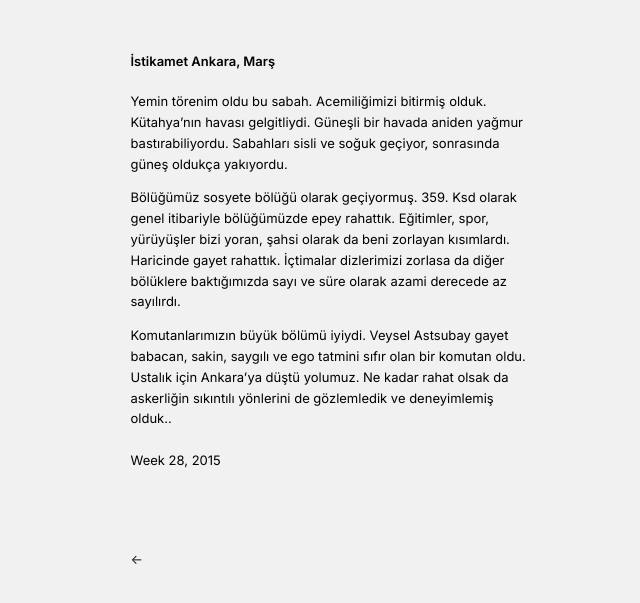
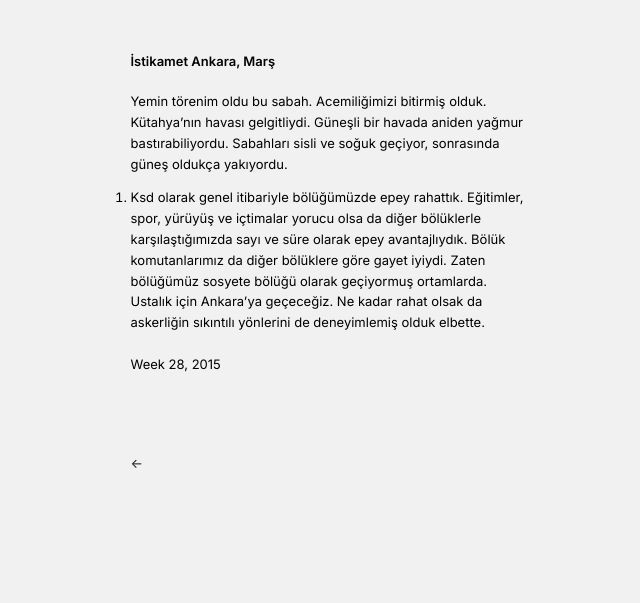
Before and after one commit to hayriartar/hayriartar.github.io, a Jekyll site: the page built from _posts/2015-07-12-istikametankara.md, in a window 1280 px wide. Shown: the top 603 px of the page, without its empty margins (302-942 px from the left). Built offline with Jekyll 4.4.1, drawn with Linux system fonts in a browser that asks for light colours.

Commit message:
Refactor post content for clarity and structure
Updated the content for clarity and conciseness, improving the flow of the narrative.

```diff
--- a/_posts/2015-07-12-istikametankara.md
+++ b/_posts/2015-07-12-istikametankara.md
@@ -8,8 +8,7 @@ date:   2015-07-12
 
 Yemin törenim oldu bu sabah. Acemiliğimizi bitirmiş olduk. Kütahya'nın havası gelgitliydi. Güneşli bir havada aniden yağmur bastırabiliyordu. Sabahları sisli ve soğuk geçiyor, sonrasında güneş oldukça yakıyordu.
 
-Bölüğümüz sosyete bölüğü olarak geçiyormuş. 359. Ksd olarak genel itibariyle bölüğümüzde epey rahattık. Eğitimler, spor, yürüyüşler bizi yoran, şahsi olarak da beni zorlayan kısımlardı.
-Haricinde gayet rahattık. İçtimalar dizlerimizi zorlasa da diğer bölüklere baktığımızda sayı ve süre olarak azami derecede az sayılırdı.
+359. Ksd olarak genel itibariyle bölüğümüzde epey rahattık. Eğitimler, spor, yürüyüş ve içtimalar yorucu olsa da diğer bölüklerle karşılaştığımızda sayı ve süre olarak epey avantajlıydık. Bölük komutanlarımız da diğer bölüklere göre gayet iyiydi. Zaten bölüğümüz sosyete bölüğü olarak geçiyormuş ortamlarda.
 
-Komutanlarımızın büyük bölümü iyiydi. Veysel Astsubay gayet babacan, sakin, saygılı ve ego tatmini sıfır olan bir komutan oldu.
-Ustalık için Ankara'ya düştü yolumuz. Ne kadar rahat olsak da askerliğin sıkıntılı yönlerini de gözlemledik ve deneyimlemiş olduk..
+
+Ustalık için Ankara'ya geçeceğiz. Ne kadar rahat olsak da askerliğin sıkıntılı yönlerini de deneyimlemiş olduk elbette.
```
